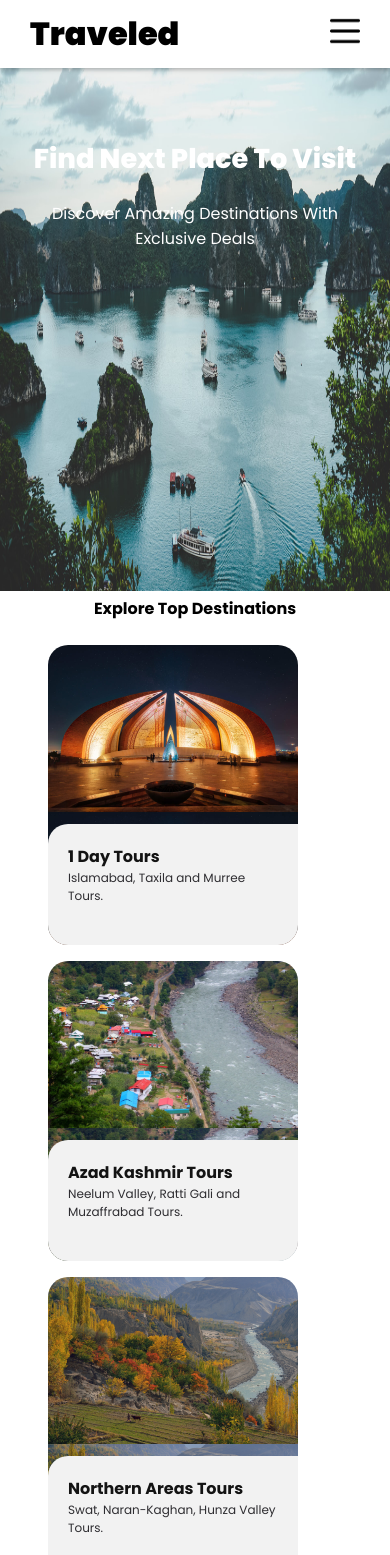
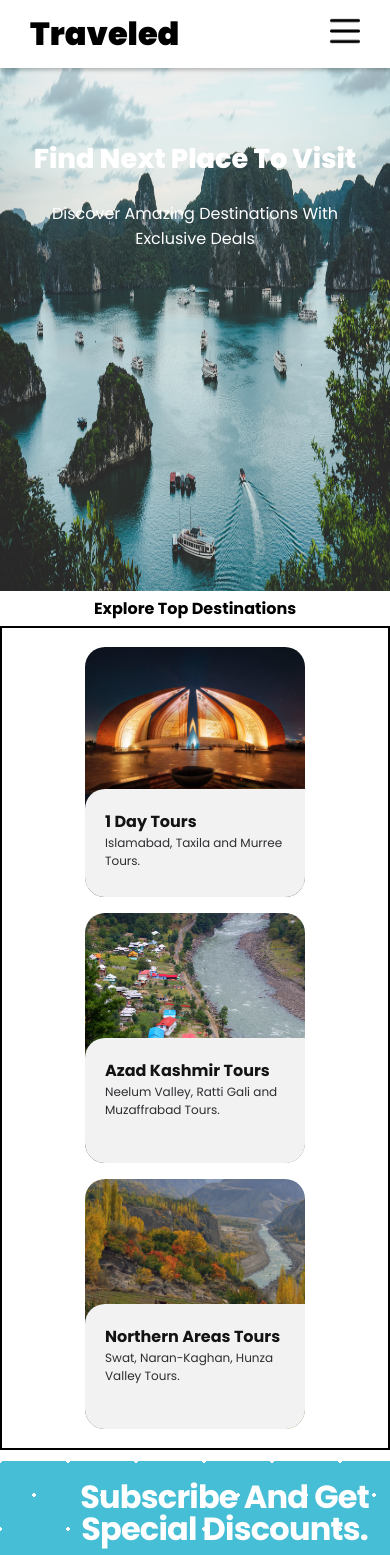
Before and after one commit to sarahahmadmalik/Travel-Agency, a React (Create React App) app: page /Destinations in a window 390 px wide. Shown: the top 1555 px of the page. Built offline with nearby package versions, Linux system fonts and the light colour scheme.

Commit message:
all done

```diff
--- a/src/pages/Destinations.jsx
+++ b/src/pages/Destinations.jsx
@@ -38,7 +38,6 @@ function Destinations() {
           <h1>{selectedCard ? `${selectedCard.title}` : "Explore Top Destinations"}</h1>
         </div>
         <div className="cards">
-          <div id="card">
           {!selectedCard &&
             Data.map((each) => {
               return (
@@ -52,8 +51,6 @@ function Destinations() {
             selectedCard.tours.map((tour,index) => {
               return <Booking data={tour} selected={selectedCard} index={index} />;
             })}
-
-          </div>
 
         </div>
         <form className="form" onSubmit={handleSubmit}>
--- a/src/styles/DestinationCard.css
+++ b/src/styles/DestinationCard.css
@@ -103,15 +103,14 @@
 
   .cards{
     display: flex;
-    padding: 0.7rem 2rem;
+    padding: 0.7rem;
     flex-wrap: wrap;
+    border: 2px solid;
+    justify-content: center;
 
   }
 
-  #card{
-    display: flex;
-    flex-wrap: wrap;
-  }
+
 
 
   .pre-title h1{
@@ -195,6 +194,7 @@
   }
 
   @media screen and (min-width: 555px) and (max-width: 750px) {
+
     .pre-title h1 {
       margin-top: 10px;
     padding: 5px 5px;
@@ -202,10 +202,13 @@
     }
     }
 
-    @media screen and (min-width: 555px) {
+    @media screen and (min-width: 431px) and (max-width: 555px) {
         .hero-text h1 {
           padding: 5px 5px;
           font-size: 2.5rem;
+        }
+        .pre-title h1{
+          font-size: 1.7rem;
         }
       }
 
@@ -215,4 +218,14 @@
           font-size: 1rem;
         }
 
+        .each-card{
+          width: 220px;
+          height: 250px;
+        }
+
+        .card_content{
+          bottom: -40px;
+        }
+
+
       }
--- a/src/styles/bookTour.css
+++ b/src/styles/bookTour.css
@@ -40,10 +40,6 @@
     margin-left: 0;
   }
 
-  .inputs input{
-    z-index: 99;
-    background-color: #8B8E98;;
-  }
 
 
   .credit-card-info--form {
```
